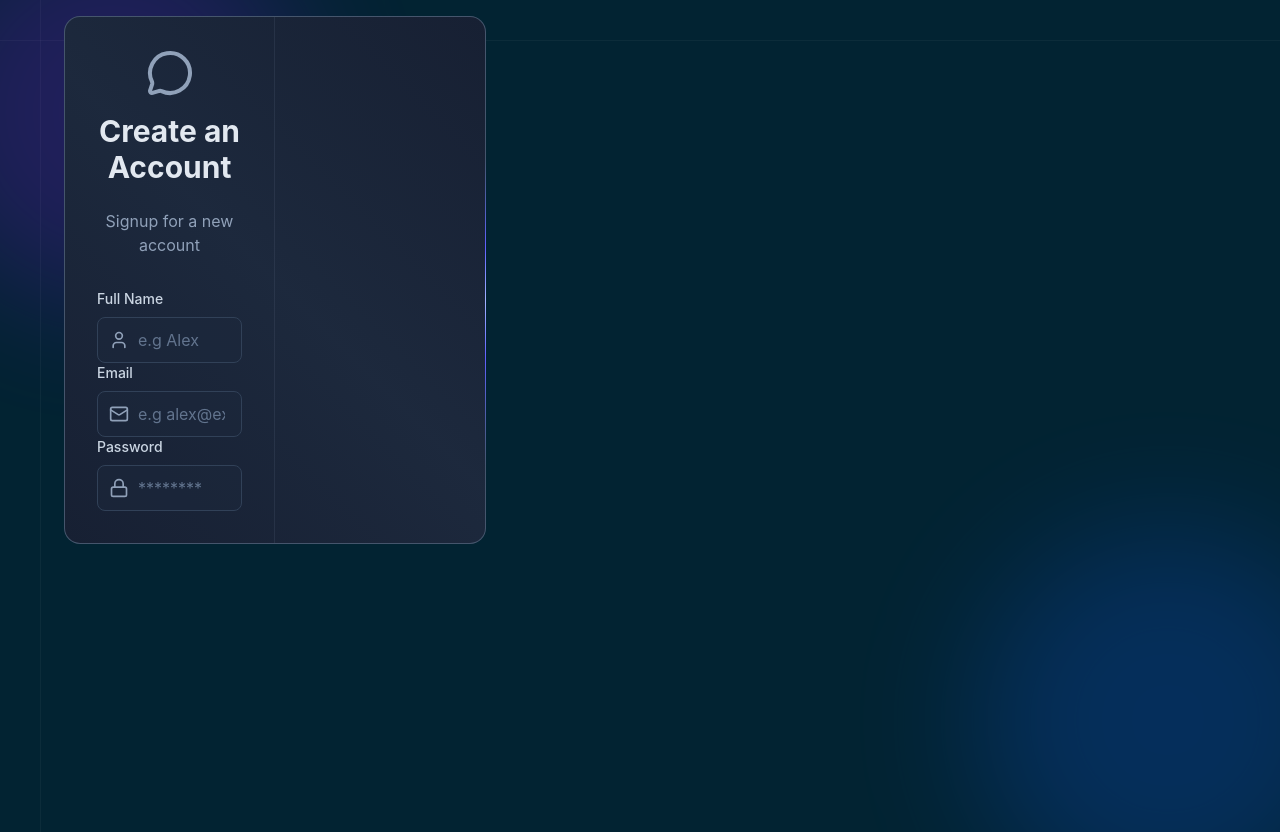
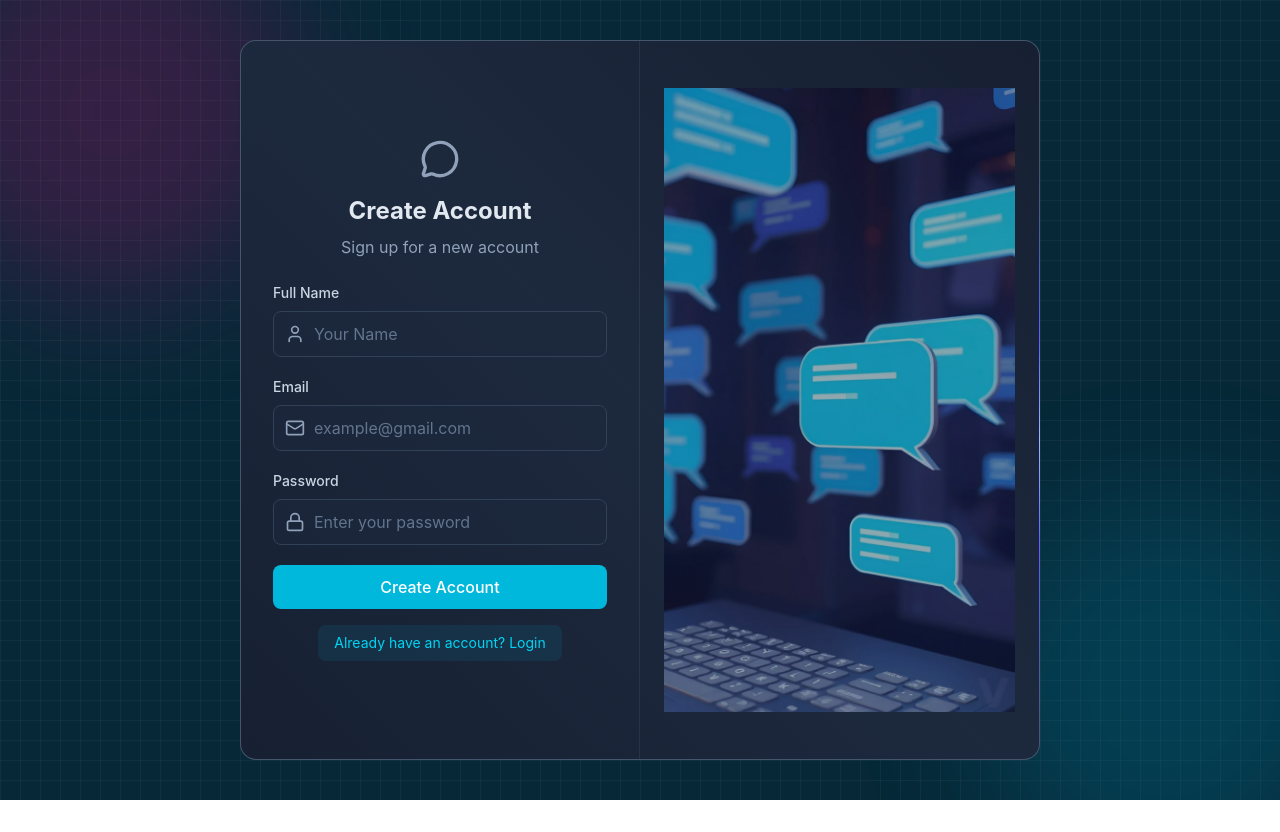
Before and after one commit to rabiamubeen06/ChatShat, a React app in the folder frontend/: page /signup in a window 1280 px wide. After the commit the page ends 800 px from the top, so only its background shows below. Built offline with nearby package versions, Linux system fonts and the light colour scheme; no server answers; the HTML template or start-up script is replaced by a standard one.

Commit message:
Login Page Implemented

```diff
--- a/frontend/src/App.jsx
+++ b/frontend/src/App.jsx
@@ -5,7 +5,7 @@ import Signup from "./pages/Signup";
 import PageLoader from "./components/PageLoader";
 import { useAuthStore } from "./store/useAuthStore";
 import { useEffect } from "react";
-import toast from "react-hot-toast";
+import toast, { Toaster } from "react-hot-toast";
 function App(){
   const {checkAuth,isCheckingAuth,authUser}=useAuthStore();
   useEffect(()=>{
@@ -15,13 +15,13 @@ function App(){
   if(isCheckingAuth)return <PageLoader/>
   return(
     // Background grid
-    <div className="min-h-screen bg-[#022332]
+    <div className="min-h-screen bg-[#062837]
      relative flex items-center justify-center
     p-4 overflow-hidden">
       {/* glow shapes */}
-      <div className="absolute inset-0 bg-[linear-gradient(to_right,#ffffff0a_1px,transparent_1px),linear-gradient(to_bottom,#ffffff0a_1px,transparent_1px)] bg-position-[40px_40px]"/>
-      <div className="absolute -top-20 -left-20 w-96 h-96 bg-purple-600 rounded-full opacity-20 blur-3xl"></div>
-<div className="absolute -bottom-20 -right-20 w-96 h-96 bg-blue-600 rounded-full opacity-20 blur-3xl"></div>
+      <div className="absolute inset-0 bg-[linear-gradient(to_right,#ffffff0a_1px,transparent_1px),linear-gradient(to_bottom,#ffffff0a_1px,transparent_1px)] bg-position-[40px_40px] bg-size-[20px_20px]"/>
+      <div className="absolute -top-20 -left-20 w-96 h-96 bg-pink-600 rounded-full opacity-20 blur-3xl"></div>
+<div className="absolute -bottom-20 -right-20 w-96 h-96 bg-cyan-600 rounded-full opacity-20 blur-3xl"></div>
     <Routes>
       <Route path='/' element={authUser?<ChatPage/>:<Navigate to={"/login"}/>}/>
       <Route path='/login' element={ !authUser?<Login/>:<Navigate to={"/"}/>}/>
@@ -29,6 +29,7 @@ function App(){
 
 
     </Routes>
+    <Toaster/>
     </div>
   )
 }
--- a/frontend/src/components/BorderAnimatedContainer.jsx
+++ b/frontend/src/components/BorderAnimatedContainer.jsx
@@ -2,7 +2,7 @@ import React from 'react'
 
 const BorderAnimatedContainer = ({ children }) => {
   return (
-   <div className="w-full max-w-105.5 group [background:linear-gradient(45deg,#172033,var(--color-slate-800)_50%,#172033)_padding-box,conic-gradient(from_var(--border-angle),var(--color-slate-600)_80%,var(--color-indigo-500)_86%,var(--color-indigo-300)_90%,var(--color-indigo-500)_94%,var(--color-slate-600))_border-box] rounded-2xl border border-transparent animate-border">
+   <div className="w-full h-full [background:linear-gradient(45deg,#172033,var(--color-slate-800)_50%,#172033)_padding-box,conic-gradient(from_var(--border-angle),var(--color-slate-600)_80%,var(--color-indigo-500)_86%,var(--color-indigo-300)_90%,var(--color-indigo-500)_94%,var(--color-slate-600))_border-box] rounded-2xl border border-transparent animate-border overflow-hidden">
   {children}
 </div>
   )
--- a/frontend/src/index.css
+++ b/frontend/src/index.css
@@ -18,7 +18,7 @@
 
 @layer components {
     .auth-input-label {
-        @apply block text-sm font-medium text-slate-300 mb-2;
+        @apply block text-sm font-medium text-slate-300 mb-2 space-y-2;
     }
     .auth-input-icon {
         @apply absolute left-3 top-1/2 -translate-y-1/2 w-5 h-5 text-slate-400;
@@ -26,7 +26,7 @@
     .auth-input {
         @apply w-full bg-slate-800/50 border border-slate-700 rounded-lg py-2.5 pl-10 pr-4 text-slate-200 placeholder-slate-500 transition-colors;
         &:focus {
-            @apply outline-none ring-2 ring-blue-500 border-transparent;
+            @apply outline-none ring-2 ring-cyan-500 border-transparent;
         }
     }
     .auth-badge {
--- a/frontend/src/pages/Login.jsx
+++ b/frontend/src/pages/Login.jsx
@@ -1,11 +1,102 @@
-import React from 'react'
+import { useState } from "react";
+import { useAuthStore } from "../store/useAuthStore";
+import BorderAnimatedContainer from "../components/BorderAnimatedContainer";
+import { MessageCircleIcon, LockIcon, MailIcon,  LoaderIcon } from "lucide-react";
+import { Link } from "react-router";
 
-const Login = () => {
+function LoginPage() {
+  const [formData, setFormData] = useState({ email: "", password: "" });
+  const { login, isLoggingIn } = useAuthStore();
+
+  const handleSubmit = (e) => {
+    e.preventDefault();
+    login(formData);
+  };
+
   return (
-    <div className='bg-amber-300'>
-      Login
+    <div className="w-2/3 h-full flex items-center justify-center p-4">
+      <div className="relative w-full max-w-6xl h-[90vh] max-h-[800px]">
+        <BorderAnimatedContainer>
+          <div className="w-full h-full flex flex-col md:flex-row">
+            {/* FORM COLUMN - LEFT SIDE */}
+            <div className="md:w-1/2 min-h-0 p-[clamp(1rem,4vh,2rem)] flex items-center justify-center md:border-r border-slate-600/30 overflow-hidden">
+              <div className="w-full max-w-md">
+                {/* HEADING TEXT */}
+                <div className="text-center mb-[clamp(0.75rem,3vh,2rem)]">
+                  <MessageCircleIcon className="w-[clamp(2rem,5vh,3rem)] h-[clamp(2rem,5vh,3rem)] mx-auto text-slate-400 mb-[clamp(0.5rem,2vh,1rem)]" />
+                  <h2 className="text-2xl font-bold text-slate-200 mb-2">Welcome Back!</h2>
+                  <p className="text-slate-400">Sign in to your account</p>
+                </div>
+
+                {/* FORM */}
+                <form onSubmit={handleSubmit} className="space-y-[clamp(0.75rem,2.5vh,1.5rem)]">
+
+
+                  {/* EMAIL INPUT */}
+                  <div>
+                    <label className="auth-input-label">Email</label>
+                    <div className="relative">
+                      <MailIcon className="auth-input-icon" />
+
+                      <input
+                        type="email"
+                        value={formData.email}
+                        onChange={(e) => setFormData({ ...formData, email: e.target.value })}
+                        className="auth-input"
+                        placeholder="example@gmail.com"
+                      />
+                    </div>
+                  </div>
+
+                  {/* PASSWORD INPUT */}
+                  <div>
+                    <label className="auth-input-label">Password</label>
+                    <div className="relative">
+                      <LockIcon className="auth-input-icon" />
+
+                      <input
+                        type="password"
+                        value={formData.password}
+                        onChange={(e) => setFormData({ ...formData, password: e.target.value })}
+                        className="auth-input"
+                        placeholder="Enter your password"
+                      />
+                    </div>
+                  </div>
+
+                  {/* SUBMIT BUTTON */}
+                  <button className="auth-btn" type="submit" disabled={isLoggingIn}>
+                    {isLoggingIn ? (
+                      <LoaderIcon className="w-full h-5 animate-spin text-center" />
+                    ) : (
+                      "Login"
+                    )}
+                  </button>
+                </form>
+
+                <div className="mt-[clamp(0.75rem,2vh,1.5rem)] text-center">
+                  <Link to="/signup" className="auth-link">
+                    Don't have an account? Sign up
+                  </Link>
+                </div>
+              </div>
+            </div>
+
+            {/* FORM ILLUSTRATION - RIGHT SIDE */}
+            <div className="hidden md:w-1/2 md:flex flex-col min-h-0 items-center justify-center p-[clamp(1rem,3vh,1.5rem)]  overflow-hidden">
+
+<div className="hidden md:flex items-center justify-center">
+  <img
+    src="/chat.jpg"
+    alt="chat"
+    className="w-full h-full object-cover filter brightness-100 opacity-60"
+  />
+</div>
+            </div>
+          </div>
+        </BorderAnimatedContainer>
+      </div>
     </div>
-  )
+  );
 }
-
-export default Login
+export default LoginPage;
--- a/frontend/src/pages/Signup.jsx
+++ b/frontend/src/pages/Signup.jsx
@@ -1,83 +1,116 @@
-import React from 'react'
-import { useState } from 'react'
-import { useAuthStore } from '../store/useAuthStore';
-import BorderAnimatedContainer from '../components/BorderAnimatedContainer';
-import { MessageCircleIcon, UserIcon ,MailIcon,LockIcon} from 'lucide-react';
+import { useState } from "react";
+import { useAuthStore } from "../store/useAuthStore";
+import BorderAnimatedContainer from "../components/BorderAnimatedContainer";
+import { MessageCircleIcon, LockIcon, MailIcon, UserIcon, LoaderIcon } from "lucide-react";
+import { Link } from "react-router";
 
-const Signup = () => {
-    const [formData,setFormData]=useState({fullName:"",email:"",password:""});
-    const {signup,isSigningUp}=useAuthStore();
-    const handleSubmit=(e)=>{
-       e.preventDefault();
+function SignUpPage() {
+  const [formData, setFormData] = useState({ fullName: "", email: "", password: "" });
+  const { signup, isSigningUp } = useAuthStore();
+
+  const handleSubmit = (e) => {
+    e.preventDefault();
     signup(formData);
-    }
+  };
+
   return (
+    <div className="w-2/3 h-full flex items-center justify-center p-4">
+      <div className="relative w-full max-w-6xl h-[90vh] max-h-[800px]">
+        <BorderAnimatedContainer>
+          <div className="w-full h-full flex flex-col md:flex-row">
+            {/* FORM COLUMN - LEFT SIDE */}
+            <div className="md:w-1/2 min-h-0 p-[clamp(1rem,4vh,2rem)] flex items-center justify-center md:border-r border-slate-600/30 overflow-hidden">
+              <div className="w-full max-w-md">
+                {/* HEADING TEXT */}
+                <div className="text-center mb-[clamp(0.75rem,3vh,2rem)]">
+                  <MessageCircleIcon className="w-[clamp(2rem,5vh,3rem)] h-[clamp(2rem,5vh,3rem)] mx-auto text-slate-400 mb-[clamp(0.5rem,2vh,1rem)]" />
+                  <h2 className="text-2xl font-bold text-slate-200 mb-2">Create Account</h2>
+                  <p className="text-slate-400">Sign up for a new account</p>
+                </div>
 
-      <div className='relative w-full max-w-6xl md:h-200 h-162.5'>
-        <BorderAnimatedContainer>
-            <div className='w-full flex flex-col md:flex-row'>
-                {/* form left side */}
-                <div className='md:w-1/2 p-8 flex items-center justify-center
-                md:border-r border-slate-600/30'>
-                    <div className='w-full max-w-md'>
-                        {/* heading */}
-                       <div className='text-center mb-8'>
+                {/* FORM */}
+                <form onSubmit={handleSubmit} className="space-y-[clamp(0.75rem,2.5vh,1.5rem)]">
+                  {/* FULL NAME */}
+                  <div>
+                    <label className="auth-input-label">Full Name</label>
+                    <div className="relative">
+                      <UserIcon className="auth-input-icon" />
 
-                        <MessageCircleIcon className='w-12 h-12 mx-auto text-slate-400 mb-4'/>
-                         <h2 className='text-3xl font-bold mb-6 text-slate-200'>Create an Account</h2>
-                         <p className='text-slate-400'>Signup for a new account</p>
-                       </div>
-                       {/* form */}
-                        <form onSubmit={handleSubmit} className='space-y-6'>
-                            <div>
+                      <input
+                        type="text"
+                        value={formData.fullName}
+                        onChange={(e) => setFormData({ ...formData, fullName: e.target.value })}
+                        className="auth-input"
+                        placeholder="Your Name"
+                      />
+                    </div>
+                  </div>
 
-                                  <label className='auth-input-label'>Full Name</label>
-                                  <div className='relative'>
-                                    <UserIcon className='auth-input-icon'/>
-                                    <input type='text'
-                                    value={formData.fullName}
-                                    onChange={(e)=>{setFormData({...formData,fullName:e.target.value})}}
-                                    className='auth-input'
-                                    placeholder='e.g Alex'/>
+                  {/* EMAIL INPUT */}
+                  <div>
+                    <label className="auth-input-label">Email</label>
+                    <div className="relative">
+                      <MailIcon className="auth-input-icon" />
 
+                      <input
+                        type="email"
+                        value={formData.email}
+                        onChange={(e) => setFormData({ ...formData, email: e.target.value })}
+                        className="auth-input"
+                        placeholder="example@gmail.com"
+                      />
+                    </div>
+                  </div>
 
-                                  </div>
-                                   <label className='auth-input-label'>Email</label>
-                                  <div className='relative'>
-                                    <MailIcon className='auth-input-icon'/>
-                                    <input type='email'
-                                    value={formData.email}
-                                    onChange={(e)=>{setFormData({...formData,email:e.target.value})}}
-                                    className='auth-input'
-                                    placeholder='e.g alex@example.com'/>
+                  {/* PASSWORD INPUT */}
+                  <div>
+                    <label className="auth-input-label">Password</label>
+                    <div className="relative">
+                      <LockIcon className="auth-input-icon" />
 
+                      <input
+                        type="password"
+                        value={formData.password}
+                        onChange={(e) => setFormData({ ...formData, password: e.target.value })}
+                        className="auth-input"
+                        placeholder="Enter your password"
+                      />
+                    </div>
+                  </div>
 
-                                  </div>
-                                   <label className='auth-input-label'>Password</label>
-                                  <div className='relative'>
-                                    <LockIcon className='auth-input-icon'/>
-                                    <input type='password'
-                                    value={formData.password}
-                                    onChange={(e)=>{setFormData({...formData,password:e.target.value})}}
-                                    className='auth-input'
-                                    placeholder='********'/>
+                  {/* SUBMIT BUTTON */}
+                  <button className="auth-btn" type="submit" disabled={isSigningUp}>
+                    {isSigningUp ? (
+                      <LoaderIcon className="w-full h-5 animate-spin text-center" />
+                    ) : (
+                      "Create Account"
+                    )}
+                  </button>
+                </form>
 
-
-                                  </div>
-                            </div>
-                        </form>
-
-
-                    </div>
-
+                <div className="mt-[clamp(0.75rem,2vh,1.5rem)] text-center">
+                  <Link to="/login" className="auth-link">
+                    Already have an account? Login
+                  </Link>
                 </div>
+              </div>
             </div>
 
+            {/* FORM ILLUSTRATION - RIGHT SIDE */}
+            <div className="hidden md:w-1/2 md:flex flex-col min-h-0 items-center justify-center p-[clamp(1rem,3vh,1.5rem)]  overflow-hidden">
+
+<div className="hidden md:flex items-center justify-center">
+  <img
+    src="/chat.jpg"
+    alt="chat"
+    className="w-full h-full object-cover filter brightness-100 opacity-60"
+  />
+</div>
+            </div>
+          </div>
         </BorderAnimatedContainer>
-
-
+      </div>
     </div>
-  )
+  );
 }
-
-export default Signup
+export default SignUpPage;
```
Also changed, not shown: frontend/src/store/useAuthStore.js (+24 -1 lines), frontend/public/chat.jpg (added), frontend/public/chatting.jpeg (added).
